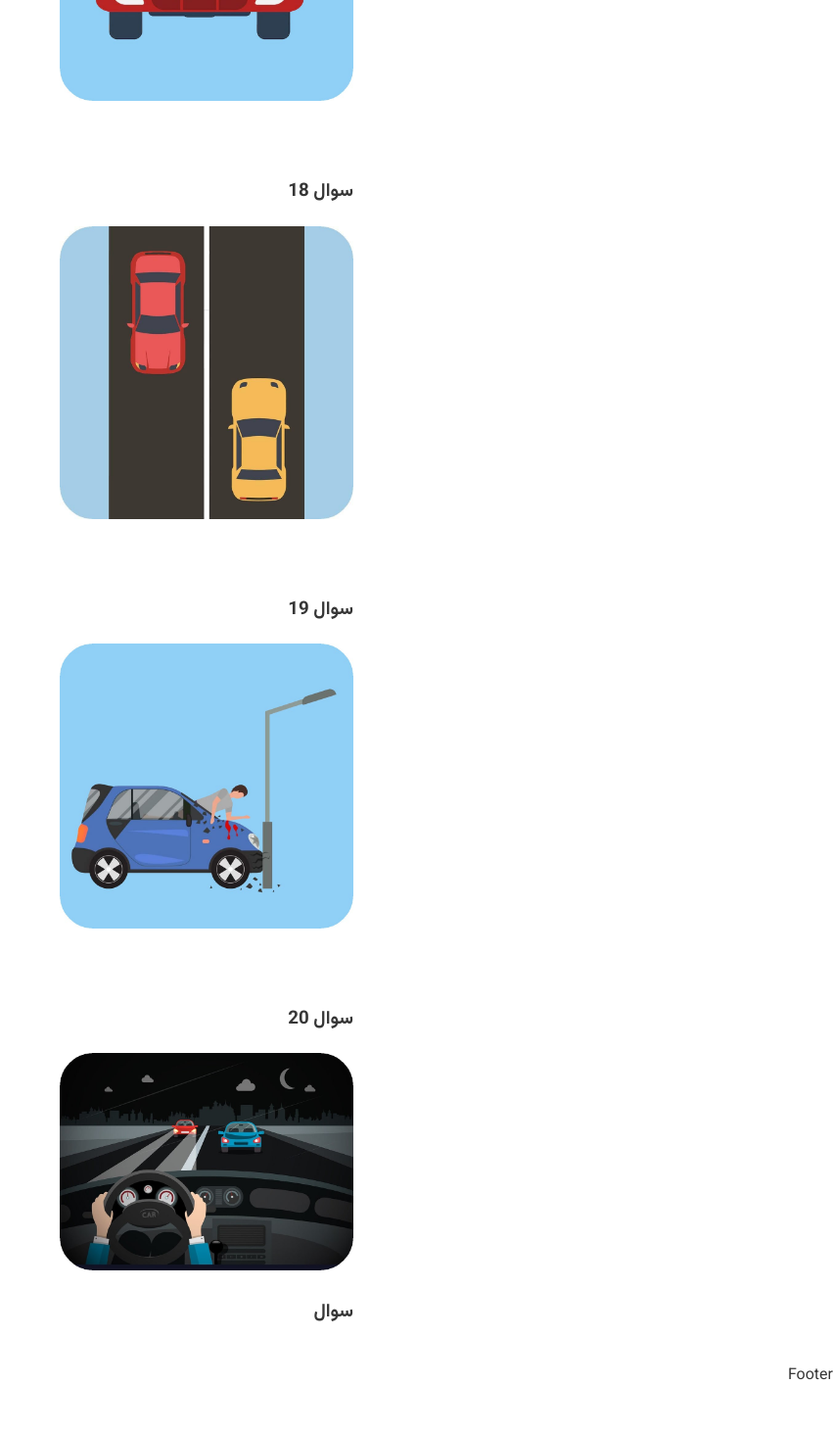
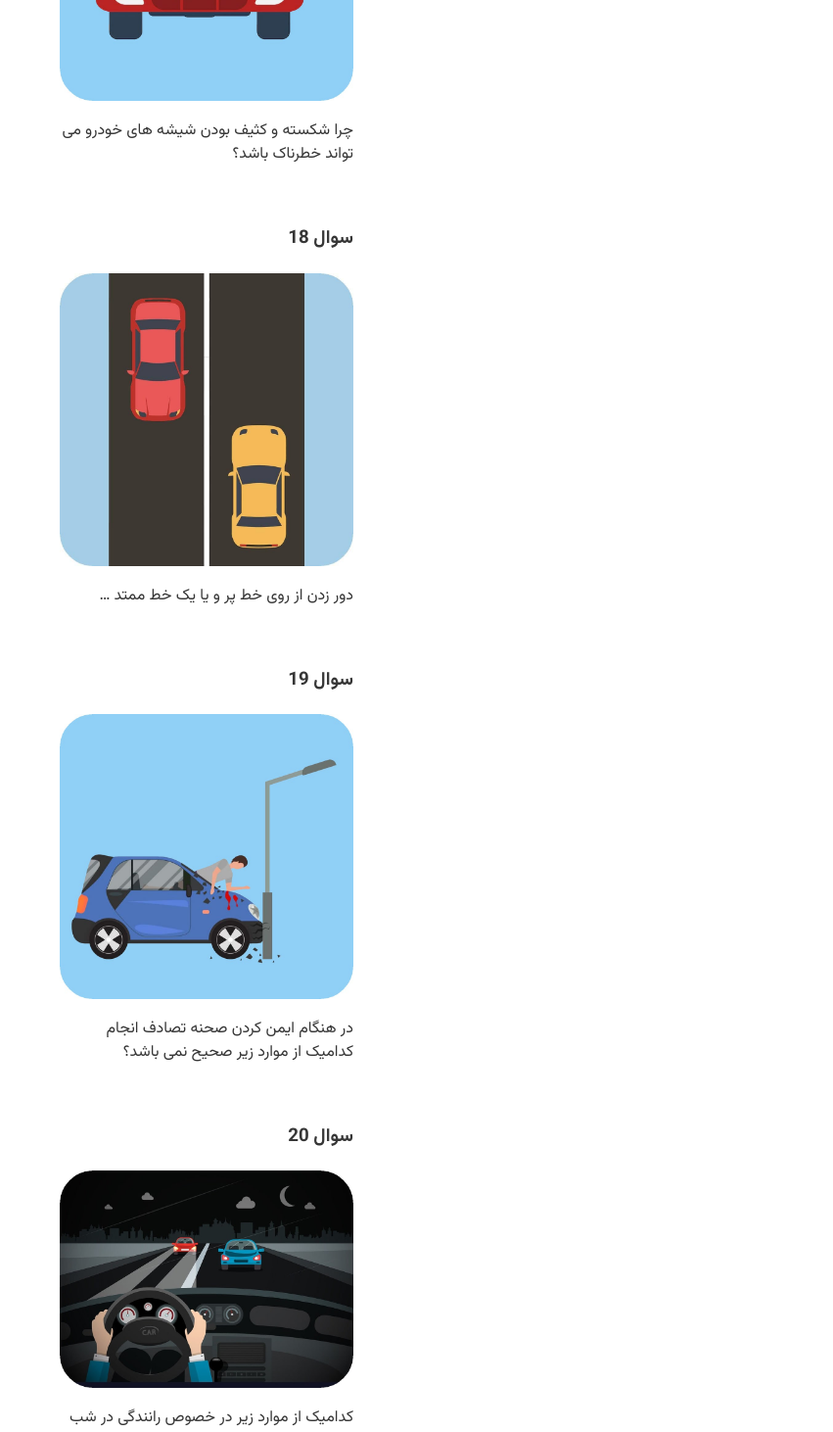
Before and after one commit to masih-developer/online-test-drive-exam, a React (Create React App) app: page / in a window 1280 px wide. Shown: the part 6720-8182 px from the top of the page at 98% size, without its empty margins (429-1280 px from the left). Before the commit the page ends 8137 px from the top, so only its background shows below. Built offline with nearby package versions, Linux system fonts and the light colour scheme.

Commit message:
render question to dom error

```diff
--- a/src/components/layout/QuizApp/QuizApp.css
+++ b/src/components/layout/QuizApp/QuizApp.css
@@ -1,5 +1,5 @@
 .quiz-app {
-    margin-top: 10rem;
+    margin: 10rem 0;
 }
 
 .quiz-app-wrapper {
--- a/src/components/layout/QuizApp/QuizApp.jsx
+++ b/src/components/layout/QuizApp/QuizApp.jsx
@@ -1,27 +1,26 @@
-import React, { useState, useEffect } from 'react';
-import './QuizApp.css';
-import { Question } from '../../index';
-import { questions as questionList } from "../../../constants/questionsData"
+import React, { useState, useEffect } from "react";
+import "./QuizApp.css";
+import { Question } from "../../index";
+import { questions as questionList } from "../../../constants/questionsData";
 
 const QuizApp = () => {
     const [questions, setQuestions] = useState([]);
 
     useEffect(() => {
         setQuestions(questionList);
-    }, [])
+    }, []);
 
     return (
         <>
             <div className="quiz-app">
                 <div className="container">
                     <div className="quiz-app-wrapper">
-                        {questions.map(question => (
+                        {questions.map((question) => (
                             <Question key={question.id} {...question} />
                         ))}
                     </div>
                 </div>
             </div>
-            <Question />
         </>
     );
 };
--- a/src/constants/questionsData.js
+++ b/src/constants/questionsData.js
@@ -312,7 +312,7 @@ export const questions = [
     {
         id: 17,
         img: "./assets/images/questions/q17.jpg",
-        questionsTitle: "چرا شکسته و کثیف بودن شیشه های خودرو می تواند خطرناک باشد؟",
+        questionTitle: "چرا شکسته و کثیف بودن شیشه های خودرو می تواند خطرناک باشد؟",
         questionOptions: [
             {
                 answer: "چون باعث کاهش انعکاس نور می شود.",
@@ -335,7 +335,7 @@ export const questions = [
     {
         id: 18,
         img: "./assets/images/questions/q18.jpg",
-        questionsTitle: "دور زدن از روی خط پر و یا یک خط ممتد …",
+        questionTitle: "دور زدن از روی خط پر و یا یک خط ممتد …",
         questionOptions: [
             {
                 answer: "ممنوع است",
@@ -358,7 +358,7 @@ export const questions = [
     {
         id: 19,
         img: "./assets/images/questions/q19.jpg",
-        questionsTitle: "در هنگام ایمن کردن صحنه تصادف انجام کدامیک از موارد زیر صحیح نمی باشد؟",
+        questionTitle: "در هنگام ایمن کردن صحنه تصادف انجام کدامیک از موارد زیر صحیح نمی باشد؟",
         questionOptions: [
             {
                 answer: "استفاده از تابلو اعلان خطر در فاصله مناسب از تصادف",
@@ -381,7 +381,7 @@ export const questions = [
     {
         id: 20,
         img: "./assets/images/questions/q20.jpg",
-        questionsTitle: "کدامیک از موارد زیر در خصوص رانندگی در شب صحیح است؟",
+        questionTitle: "کدامیک از موارد زیر در خصوص رانندگی در شب صحیح است؟",
         questionOptions: [
             {
                 answer: "با افزایش سرعت در شبها می توان کاهش دید را جبران کرد.",
```
Also changed, not shown: src/components/layout/QuizApp/Question/Question.jsx (+9 -30 lines).
